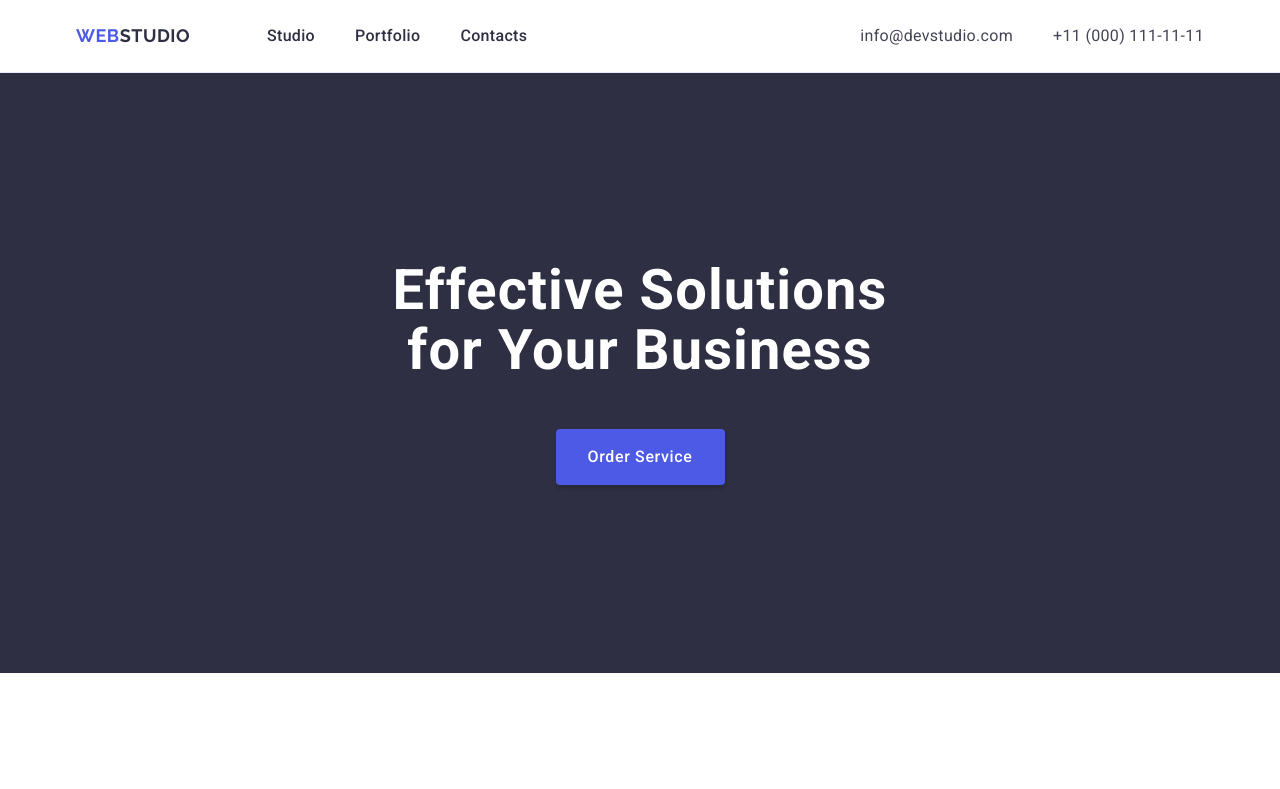
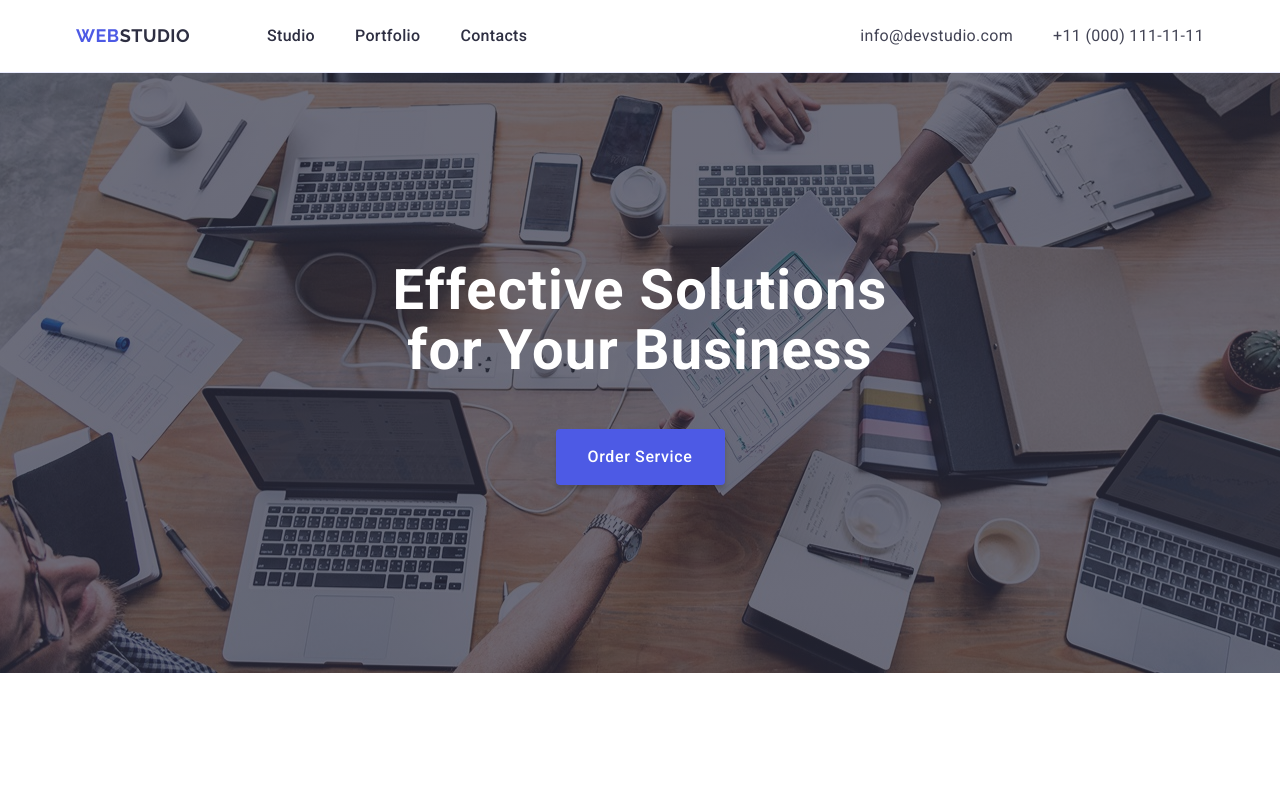
Before and after one commit to Oleksandr-Go/goit-markup-hw-04, a plain HTML site: page index.html in a window 1280 px wide. Shown: the top 789 px of the page. Drawn offline with nearby package versions, Linux system fonts and the light colour scheme.

Commit message:
commit message

```diff
--- a/css/styles.css
+++ b/css/styles.css
@@ -35,6 +35,8 @@ img {
 /* навігація хедера */
 .menu {
   border-bottom: 1px solid #e7e9fc;
+  box-shadow: 0 1px 6px 0 rgba(46, 47, 66, 0.08),
+    0 1px 1px 0 rgba(46, 47, 66, 0.16), 0 2px 1px 0 rgba(46, 47, 66, 0.08);
 }
 
 .menu .container {
@@ -109,7 +111,17 @@ img {
 /* секція з кнопкою */
 .main-page {
   background-color: #2e2f42;
+  background-image: linear-gradient(
+      rgba(46, 47, 66, 0.7),
+      rgba(46, 47, 66, 0.7)
+    ),
+    url(../images/people-office.jpg);
+
+  background-repeat: no-repeat;
   padding: 188px 0;
+  max-width: 1440px;
+  margin-right: auto;
+  margin-left: auto;
 }
 
 .main-page-title {
--- a/index.html
+++ b/index.html
@@ -17,7 +17,7 @@
       rel="stylesheet"
     />
     <link rel="stylesheet" href="./css/styles.css" />
-    <title>homework 3</title>
+    <title>homework 4</title>
   </head>
   <body>
     <!-- навігація хедера -->
```
Also changed, not shown: images/icons.svg (added), images/people-office.jpg (added).
